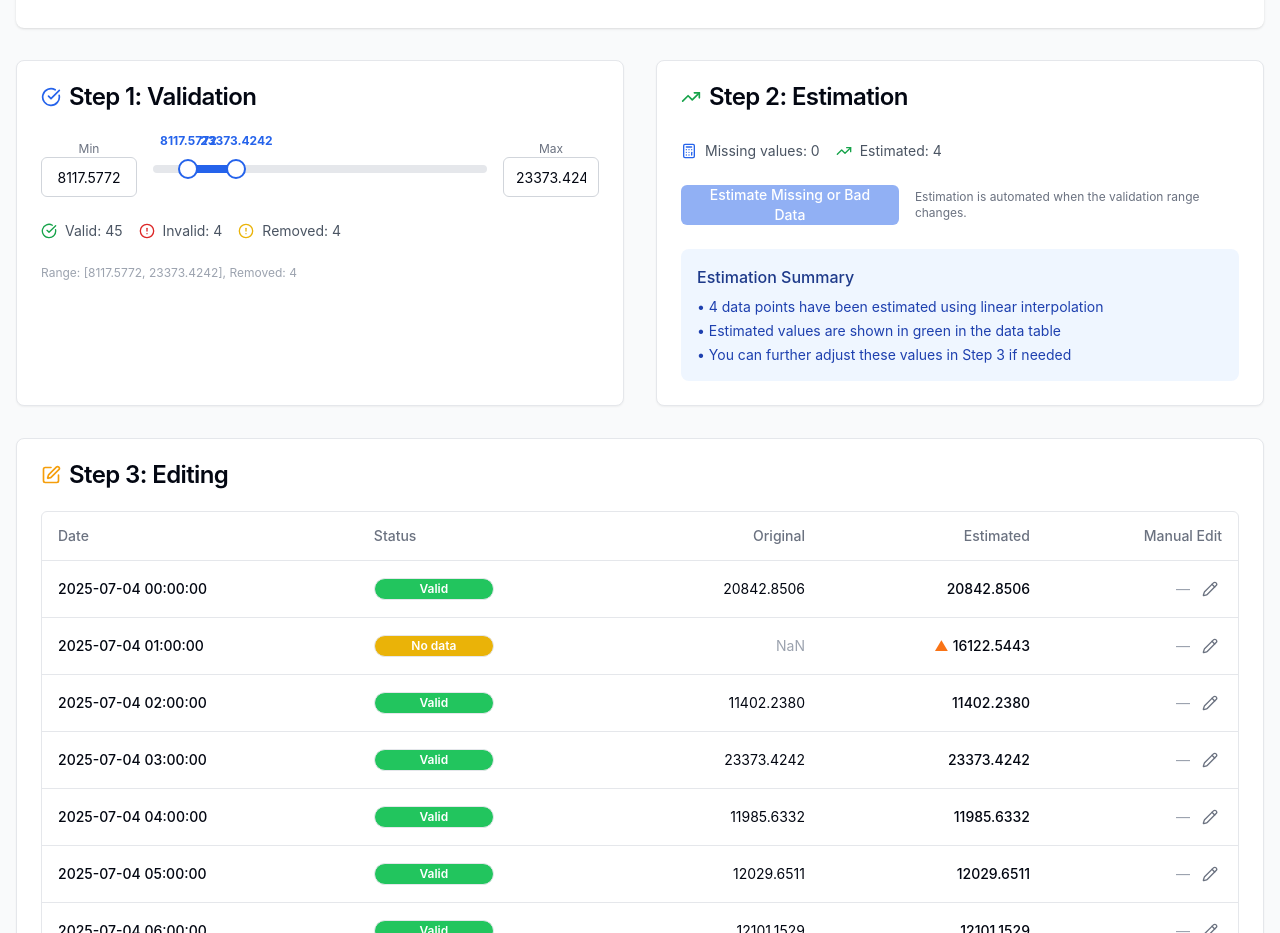
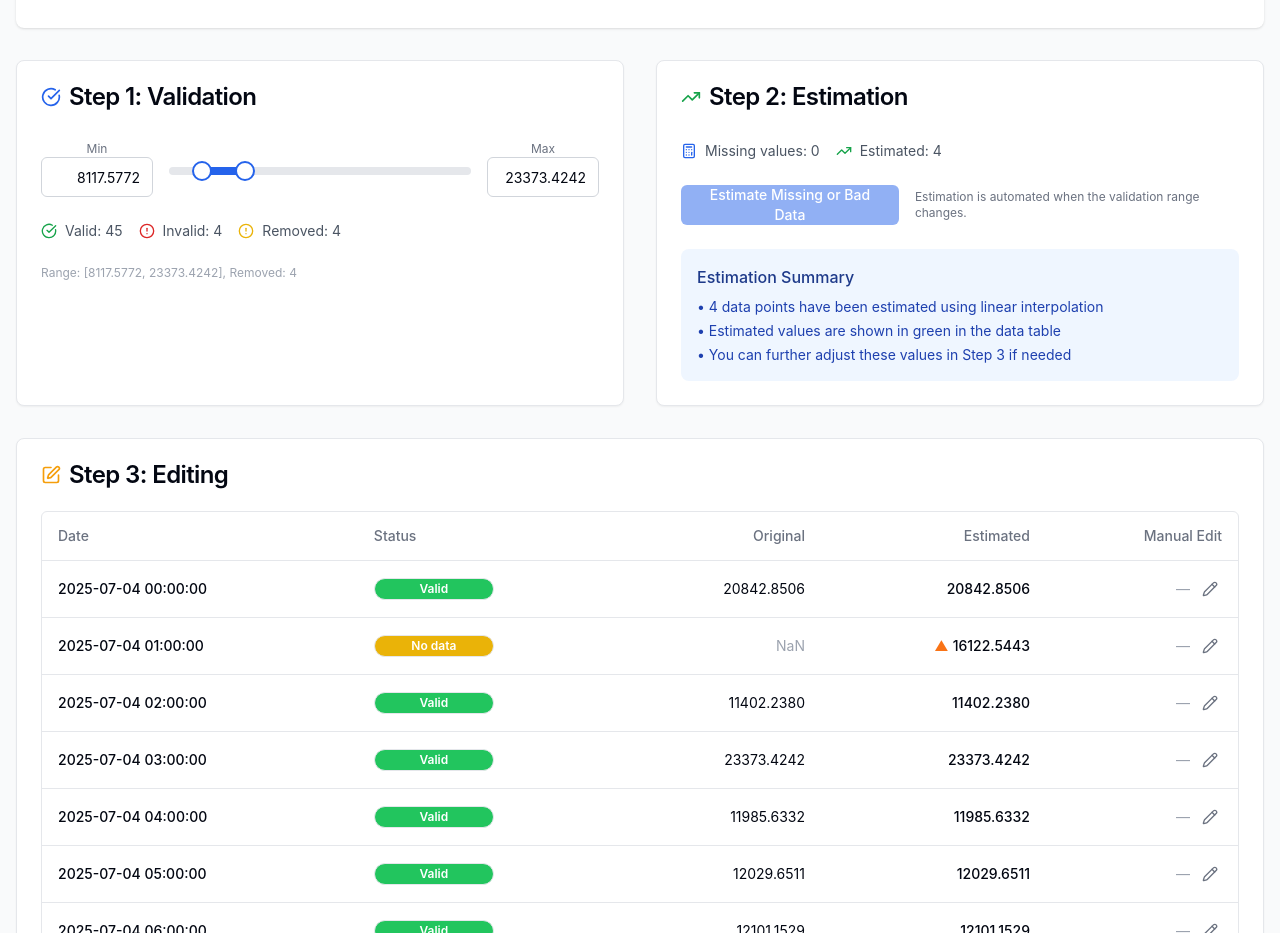
Before and after one commit to desmundyeng/vee, a React (Create React App) app: page / in a window 1280 px wide. Shown: the part 780-1713 px from the top of the page. Built offline with nearby package versions, Linux system fonts and the light colour scheme.

Commit message:
Update App component labels for date/time pickers and enhance EditableDataTable with card layout for improved UI presentation

```diff
--- a/src/components/ValidationStep.jsx
+++ b/src/components/ValidationStep.jsx
@@ -78,27 +78,41 @@ const ValidationStep = ({ onValidate, data, originalData, validationRange }) =>
                 type="text"
                 min={MIN}
                 max={validationRange[1] - MIN_DISTANCE}
-                value={validationRange[0]}
+                value={Number(validationRange[0]).toFixed(4)}
                 onChange={e => {
                   // Only allow numbers (including negative)
                   const val = e.target.value;
-                  if (/^-?\d*$/.test(val)) {
+                  if (/^-?\d*(\.\d{0,4})?$/.test(val)) {
                     handleInputChange(0, val);
                   }
                 }}
-                className="w-24 text-center"
+                className="w-28 text-right"
               />
             </div>
-            <div className="flex-1">
+            <div className="flex-1 flex flex-col items-center">
+              <div className="flex justify-between w-full mb-1">
+                {/* <span className="text-xs text-gray-500" style={{ flex: 1, textAlign: 'left' }}>
+                  Min: {validationRange[0]}
+                </span>
+                <span className="text-xs text-gray-500" style={{ flex: 1, textAlign: 'right', visibility: 'hidden' }}>
+                  Max: {validationRange[1]}
+                </span> */}
+              </div>
               <DualRangeSlider
                 value={validationRange}
                 min={MIN}
                 max={MAX}
                 step={1}
                 onValueChange={handleRangeChange}
-                label={val => val}
-                labelPosition="top"
               />
+              {/* <div className="flex justify-between w-full mt-1">
+                <span className="text-xs text-gray-500" style={{ flex: 1, textAlign: 'left', visibility: 'hidden' }}>
+                  Min: {validationRange[0]}
+                </span>
+                <span className="text-xs text-gray-500" style={{ flex: 1, textAlign: 'right' }}>
+                  Max: {validationRange[1]}
+                </span>
+              </div> */}
             </div>
             <div className="flex flex-col items-center">
               <label className="text-xs text-gray-500">Max</label>
@@ -106,15 +120,15 @@ const ValidationStep = ({ onValidate, data, originalData, validationRange }) =>
                 type="text"
                 min={validationRange[0] + MIN_DISTANCE}
                 max={MAX}
-                value={validationRange[1]}
+                value={Number(validationRange[1]).toFixed(4)}
                 onChange={e => {
                   // Only allow numbers (including negative)
                   const val = e.target.value;
-                  if (/^-?\d*$/.test(val)) {
+                  if (/^-?\d*(\.\d{0,4})?$/.test(val)) {
                     handleInputChange(1, val);
                   }
                 }}
-                className="w-24 text-center"
+                className="w-28 text-right"
               />
             </div>
           </div>
```
